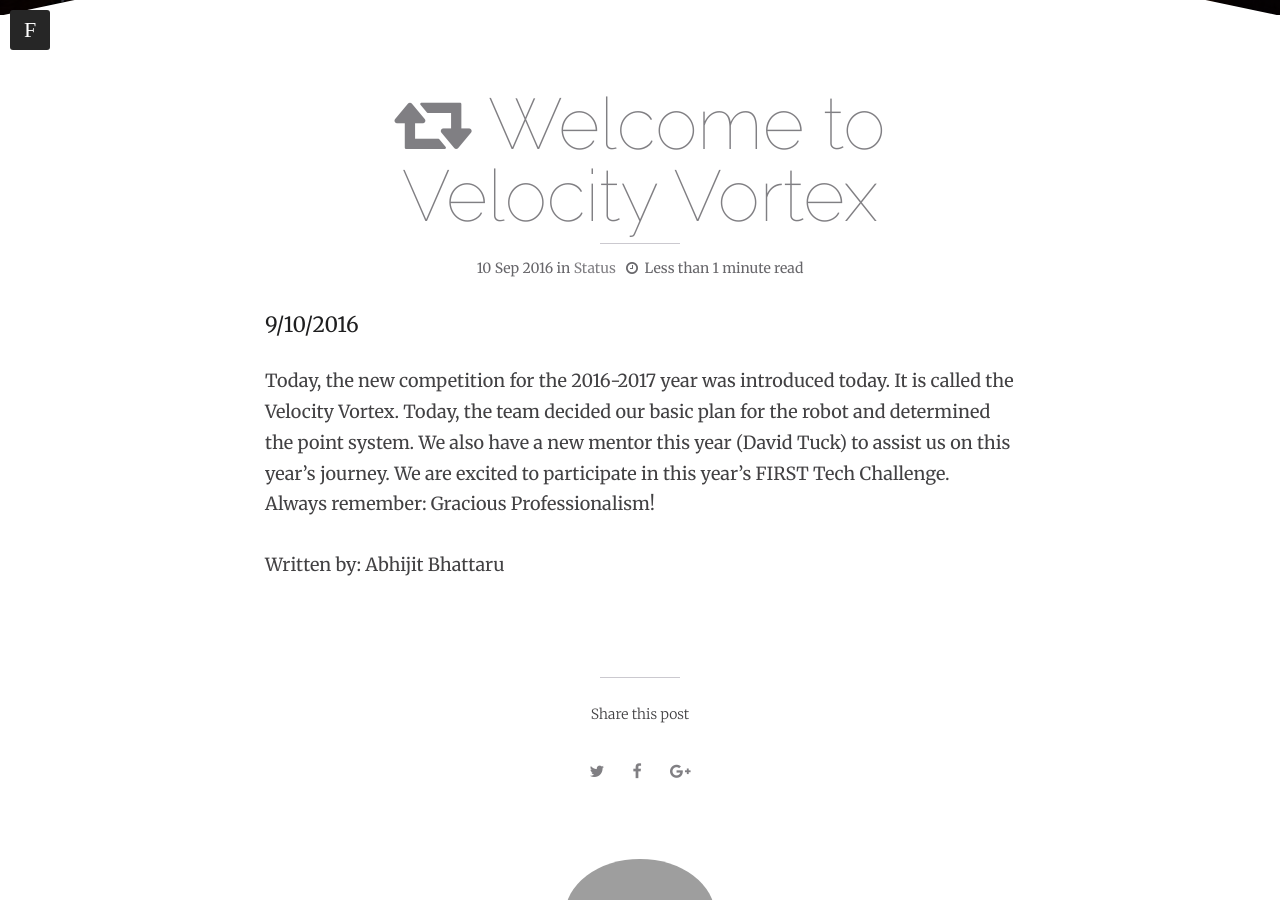
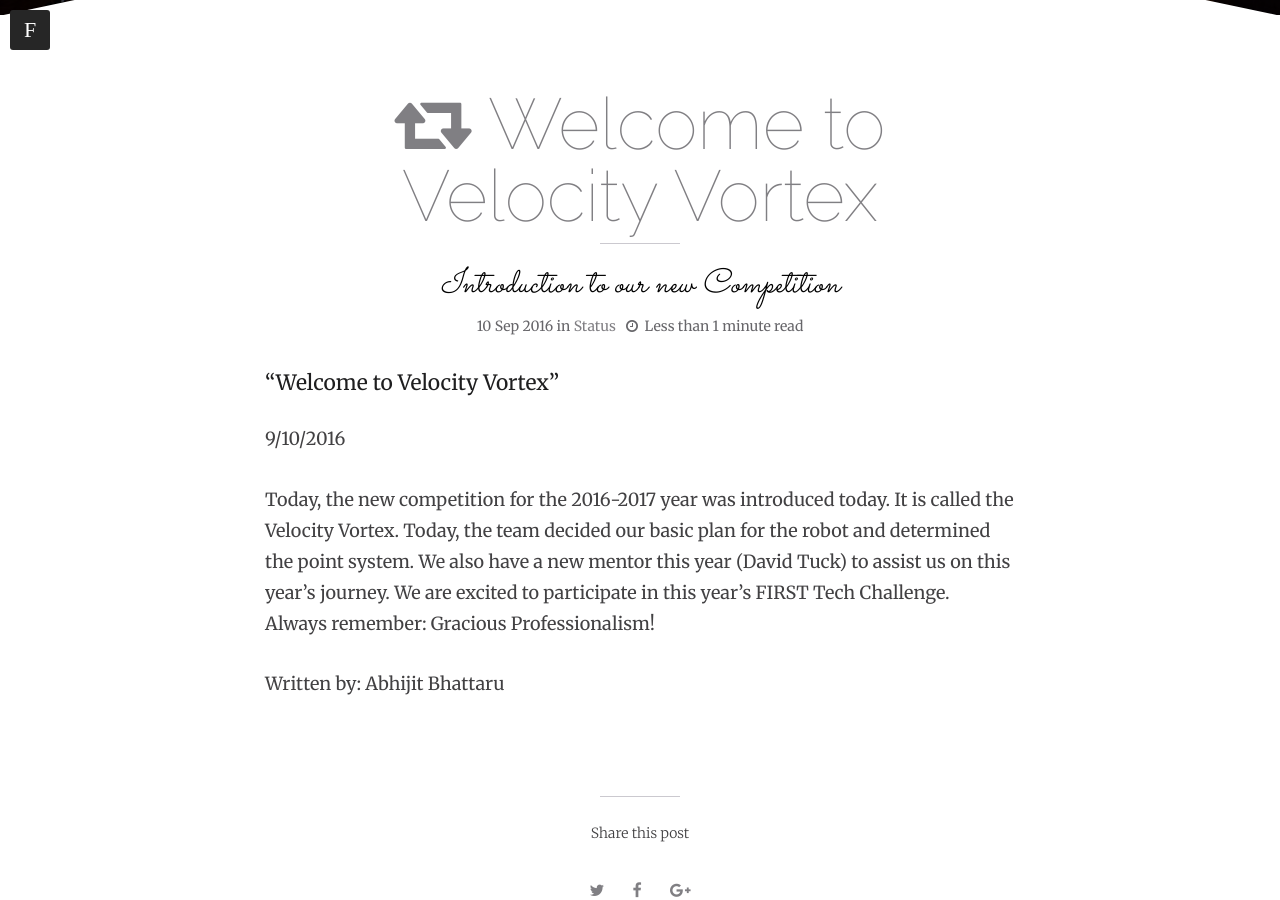
Before and after one commit to hmfaysal/hmfaysal-omega-theme, a Jekyll site: the page built from _posts/2016-09-10-Welcome-to-Velocity-Vortex.md, in a window 1280 px wide and 900 px high, scrolled down 525 px. Built offline with Jekyll 4.4.1, drawn with Linux system fonts in a browser that asks for light colours; comment, search, counter and statistics services are not loaded.

Commit message:
Update 2016-09-10-Welcome-to-Velocity-Vortex.md

```diff
--- a/_posts/2016-09-10-Welcome-to-Velocity-Vortex.md
+++ b/_posts/2016-09-10-Welcome-to-Velocity-Vortex.md
@@ -2,7 +2,7 @@
 layout: post
 type: status
 title: "Welcome to Velocity Vortex"
-description:
+description: Introduction to our new Competition
 headline:
 modified: 2016-09-10
 category: status
@@ -11,6 +11,8 @@
 comments: true
 mathjax:
 ---
+"Welcome to Velocity Vortex"
+
 
 9/10/2016
 
```
